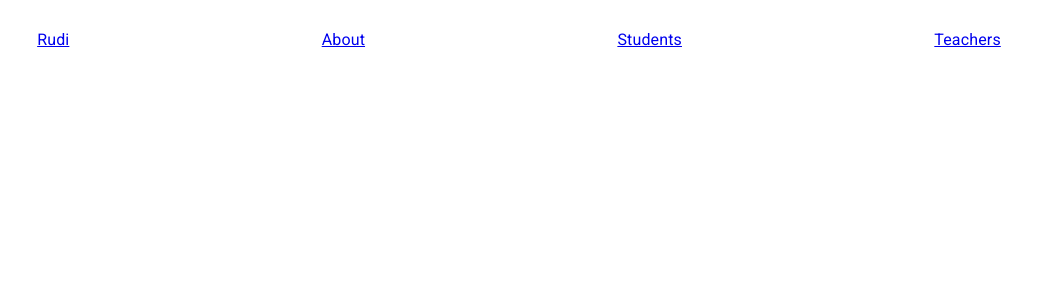
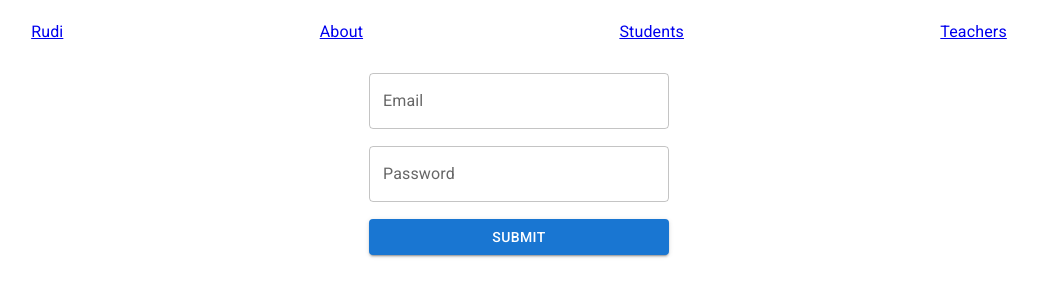
Before and after one commit to jordanboardman/rudi-app-front-end, a React (Create React App) app: page /login in a window 1280 px wide. Shown: the top 300 px of the page, without its empty margins (121-1158 px from the left). Built offline with nearby package versions, Linux system fonts and the light colour scheme.

Commit message:
laid out the basic logic of login form

```diff
--- a/src/components/LogIn.js
+++ b/src/components/LogIn.js
@@ -1,8 +1,54 @@
-import React from 'react'
+import React, {useState} from 'react'
+import Box from '@mui/material/Box';
+import CssBaseline from '@mui/material/CssBaseline';
+import TextField from '@mui/material/TextField';
+import { Button } from '@mui/material';
 
 const LogIn = () => {
+  const [email, setEmail] = useState('')
+  const [password, setPassword] = useState('')
+  const handleClick = e => {
+    e.preventDefault()
+    console.log(email)
+    console.log(password)
+  }
   return (
-    <div>LogIn</div>
+    <>
+      <CssBaseline />
+      <div className="login">
+      <Box
+      component="form"
+      autoComplete="off"
+      sx={{
+        width: 300,
+        height: 200,
+        display: 'flex',
+        flexDirection: 'column',
+        justifyContent: 'space-around'
+      }}
+      >
+          <TextField
+          id="outlined-email"
+          label="Email"
+          onChange={e=>{setEmail(e.target.value)}}
+          />
+
+          <TextField
+          id="outlined-password-input"
+          label="Password"
+          type="password"
+          autoComplete="current-password"
+          onChange={e=>{setPassword(e.target.value)}}
+          />
+
+          <Button
+          variant="contained"
+          onClick={handleClick}>
+            Submit
+          </Button>
+      </Box>
+      </div>
+    </>
   )
 }
 
--- a/src/components/layout/BaseLayout.js
+++ b/src/components/layout/BaseLayout.js
@@ -6,7 +6,7 @@ const BaseLayout = (props) => {
     <>
     <Navbar />
 
-    {/* {props.children} */}
+    {props.children}
     </>
   )
 }
--- /dev/null
+++ b/src/index.css
@@ -0,0 +1,6 @@
+.login{
+    display: flex;
+    flex-direction: column;
+    align-items: center;
+    justify-content: center;
+}
--- a/src/index.js
+++ b/src/index.js
@@ -11,6 +11,7 @@ import Teachers from './components/Teachers';
 import LogIn from './components/LogIn.js';
 import Register from './components/Register.js';
 import About from './components/About.js';
+import './index.css'
 
 const store = createStore(reducer);
 
```
